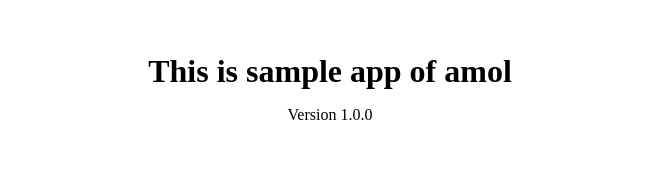
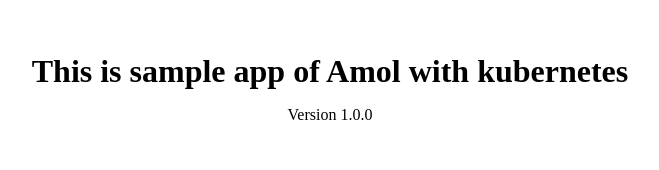
Before and after one commit to gaikwadamolraj/loopback4-nodejs, a website: page public/index.html in a window 1280 px wide. Shown: the part 257-427 px from the top of the page, without its empty margins (310-969 px from the left). Drawn offline with Linux system fonts and the light colour scheme.

Commit message:
Updated name to new name

```diff
--- a/public/index.html
+++ b/public/index.html
@@ -59,7 +59,7 @@
 
 <body>
   <div class="info">
-    <h1>This is sample app of amol</h1>
+    <h1>This is sample app of Amol with kubernetes</h1>
     <p>Version 1.0.0</p>
 
     <h3>OpenAPI spec: <a href="/openapi.json">/openapi.json</a></h3>
```
